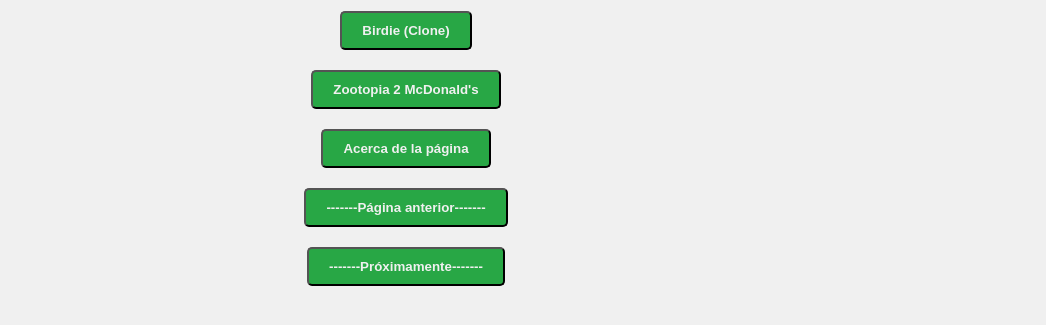
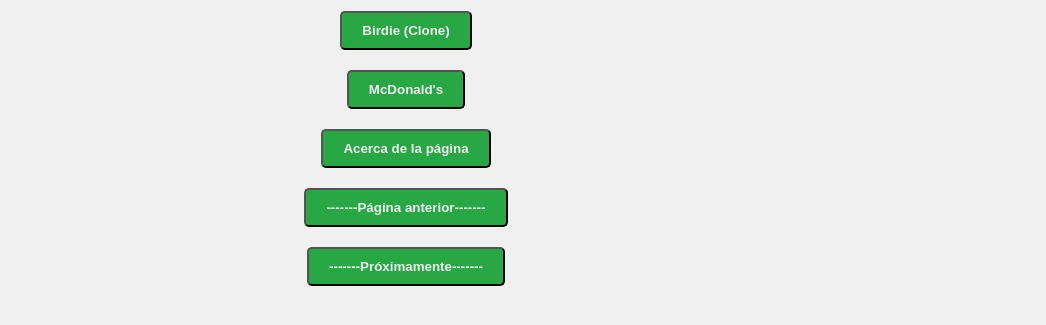
Before and after one commit to Matias01jr/Matias01jr.github.io, a plain HTML site: page index-4.html in a window 1280 px wide. Shown: the part 349-674 px from the top of the page, without its empty margins (234-1280 px from the left). Drawn offline with Linux system fonts and the light colour scheme; a script that the page names is missing.

Commit message:
Arreglos mínimos en el modo antiguo

```diff
--- a/index-4.html
+++ b/index-4.html
@@ -87,7 +87,7 @@
     <h1>¡Bienvenido a Matias01jr Games! ¡Elige un juego!</h1>
 
     <button onclick="location.href='Birdie.html'">Birdie (Clone)</button>
-    <button onclick="location.href='http://happymeal.com'">Zootopia 2 McDonald's</button>
+    <button onclick="location.href='http://happymeal.com'">McDonald's</button>
     <button onclick="location.href='index.html'">Acerca de la página</button>
     <button onclick="location.href='index-3.html'">-------Página anterior-------</button>
     <button onclick="location.href='index-5.html'">-------Próximamente-------</button>
```
